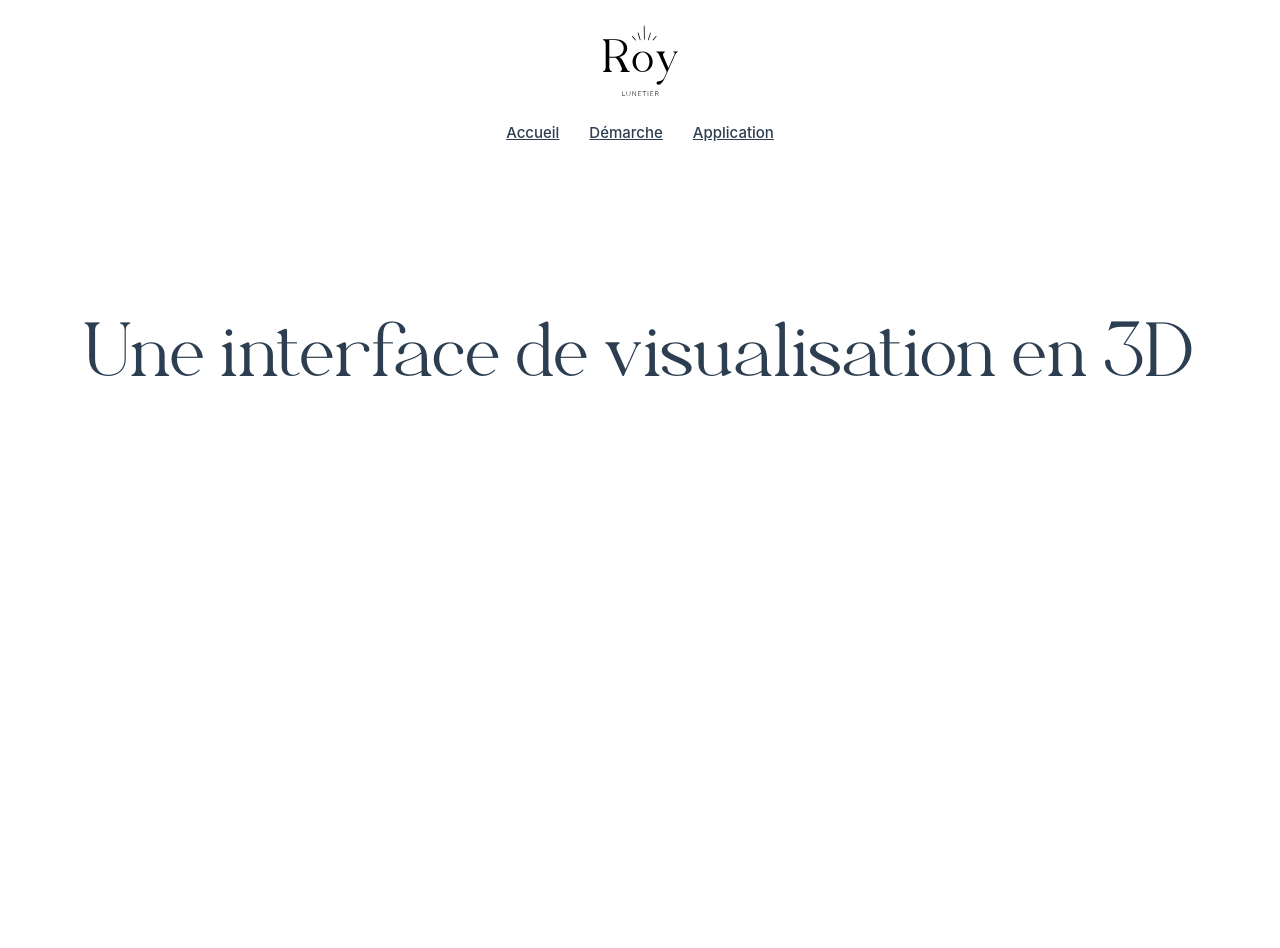
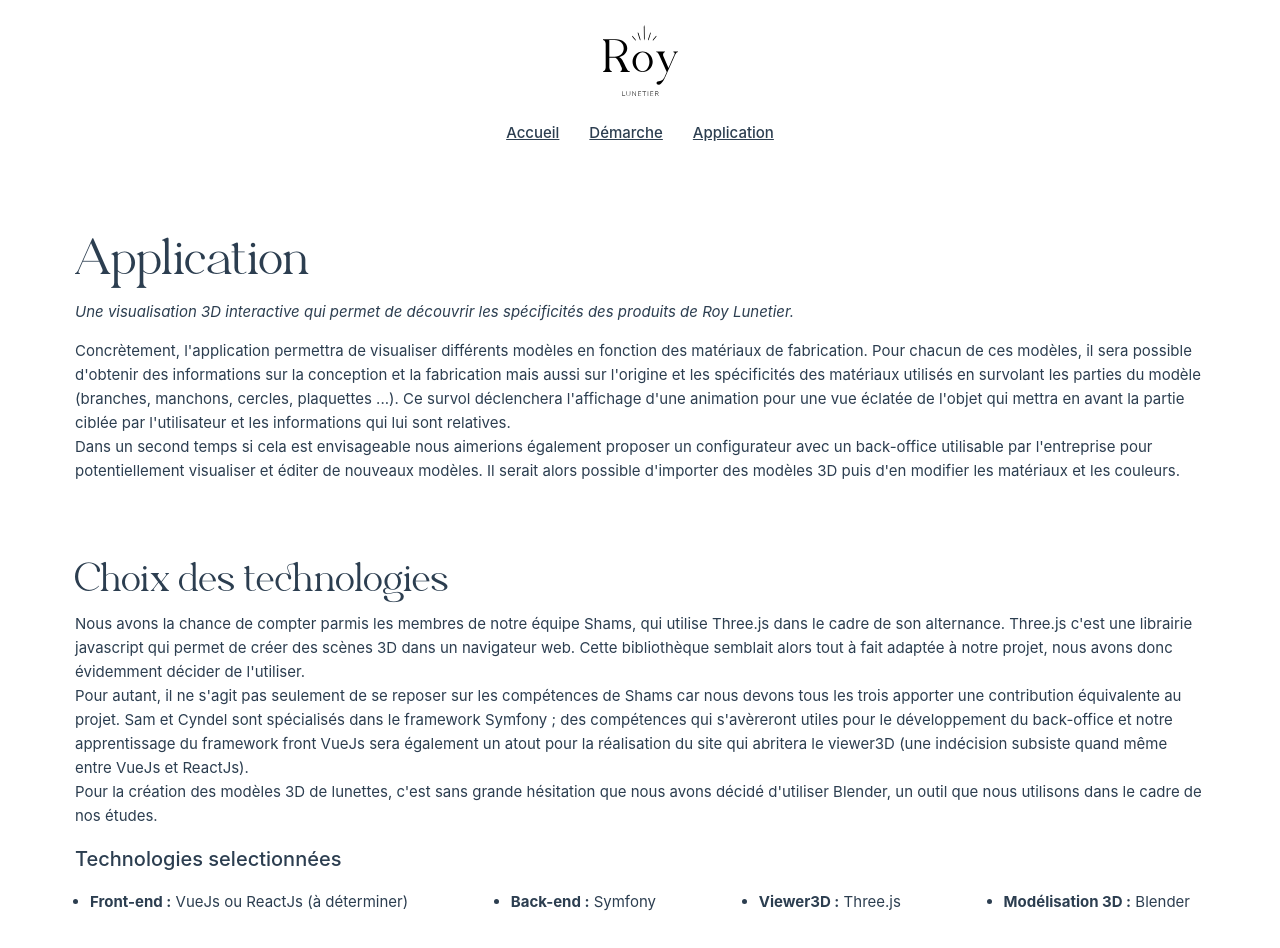
Before and after one commit to CyndelHerolt/royLunettier, a Vue app: page /application in a window 1280 px wide. Shown: the top 948 px of the page. Before the commit the page ends 800 px from the top, so only its background shows below. Built offline with nearby package versions, Linux system fonts and the light colour scheme.

Commit message:
feat: app page

```diff
--- a/src/assets/main.css
+++ b/src/assets/main.css
@@ -36,6 +36,10 @@
     color: var(--color-text);
   }
 
+  section {
+    margin-bottom: 50px;
+  }
+
   .logo {
     width: 75px;
   }
@@ -55,6 +59,10 @@
     font-size: 40px;
     font-weight: 300;
   }
+  h4 {
+    font-size: 20px;
+    font-weight: 500;
+  }
 
   p, em {
     margin-bottom: 15px;
--- a/src/views/ApplicationView.vue
+++ b/src/views/ApplicationView.vue
@@ -3,12 +3,84 @@
 
 <template>
   <main>
-    <div class="home_head">
-      <h1>Une interface de visualisation en 3D</h1>
-    </div>
+    <section>
+      <article>
+        <h2>Application</h2>
+        <p>
+          <em>
+            Une visualisation 3D interactive qui permet de découvrir les spécificités des produits de Roy Lunetier.
+          </em>
+        </p>
+        <p>
+          Concrètement, l'application permettra de visualiser différents modèles en fonction des matériaux de fabrication. Pour chacun de ces modèles, il sera possible d'obtenir des informations sur la conception et la fabrication mais aussi sur l'origine et les spécificités des matériaux utilisés en survolant les parties du modèle (branches, manchons, cercles, plaquettes ...). Ce survol déclenchera l'affichage d'une animation pour une vue éclatée de l'objet qui mettra en avant la partie ciblée par l'utilisateur et les informations qui lui sont relatives.
+          <br>
+          Dans un second temps si cela est envisageable nous aimerions également proposer un configurateur avec un back-office utilisable par l'entreprise pour potentiellement visualiser et éditer de nouveaux modèles. Il serait alors possible d'importer des modèles 3D puis d'en modifier les matériaux et les couleurs.
+        </p>
+      </article>
+<!--      <figure>-->
+<!--        <img src="/configurateur.png" alt="aperçu des premiers essais">-->
+<!--        <figcaption>-->
+<!--          Un premier prototype-->
+<!--        </figcaption>-->
+<!--      </figure>-->
+    </section>
+    <section>
+      <article>
+        <h3>Choix des technologies</h3>
+        <p>
+          Nous avons la chance de compter parmis les membres de notre équipe Shams, qui utilise Three.js dans le cadre de son alternance. Three.js c'est une librairie javascript qui permet de créer des scènes 3D dans un navigateur web. Cette bibliothèque semblait alors tout à fait adaptée à notre projet, nous avons donc évidemment décider de l'utiliser.
+          <br>
+          Pour autant, il ne s'agit pas seulement de se reposer sur les compétences de Shams car nous devons tous les trois apporter une contribution équivalente au projet. Sam et Cyndel sont spécialisés dans le framework Symfony ; des compétences qui s'avèreront utiles pour le développement du back-office et notre apprentissage du framework front VueJs sera également un atout pour la réalisation du site qui abritera le viewer3D (une indécision subsiste quand même entre VueJs et ReactJs).
+          <br>
+          Pour la création des modèles 3D de lunettes, c'est sans grande hésitation que nous avons décidé d'utiliser Blender, un outil que nous utilisons dans le cadre de nos études.
+        </p>
+        <h4>Technologies selectionnées</h4>
+        <ul>
+          <li><span>Front-end :</span> VueJs ou ReactJs (à déterminer)</li>
+          <li><span>Back-end :</span> Symfony</li>
+          <li><span>Viewer3D :</span> Three.js</li>
+          <li><span>Modélisation 3D :</span> Blender</li>
+        </ul>
+      </article>
+    </section>
   </main>
+
+
+  <!--        <p>Afin d'épauler Shams dans </p>-->
+  <!--        https://github.com/CyndelHerolt/Lego3DCanvas-->
 </template>
 
 <style scoped>
+section {
+  display: flex;
+}
 
+article {
+  //width: 50%;
+}
+
+figure {
+  width: 50%;
+  padding: 0 50px;
+
+  img {
+    width: 100%;
+  }
+}
+
+ul {
+  display: flex;
+  flex-direction: row;
+  flex-wrap: wrap;
+  justify-content: space-between;
+  padding: 0;
+
+  li {
+    margin: 15px;
+
+    span {
+      font-weight: bold;
+    }
+  }
+}
 </style>
--- a/src/views/DemarcheView.vue
+++ b/src/views/DemarcheView.vue
@@ -28,6 +28,11 @@
         </figcaption>
       </figure>
     </section>
+    <section>
+      <p>
+
+      </p>
+    </section>
   </main>
 </template>
 
```
Also changed, not shown: public/configurateur.png (added), 1 other file (tests, documents, lock files or other folders).
